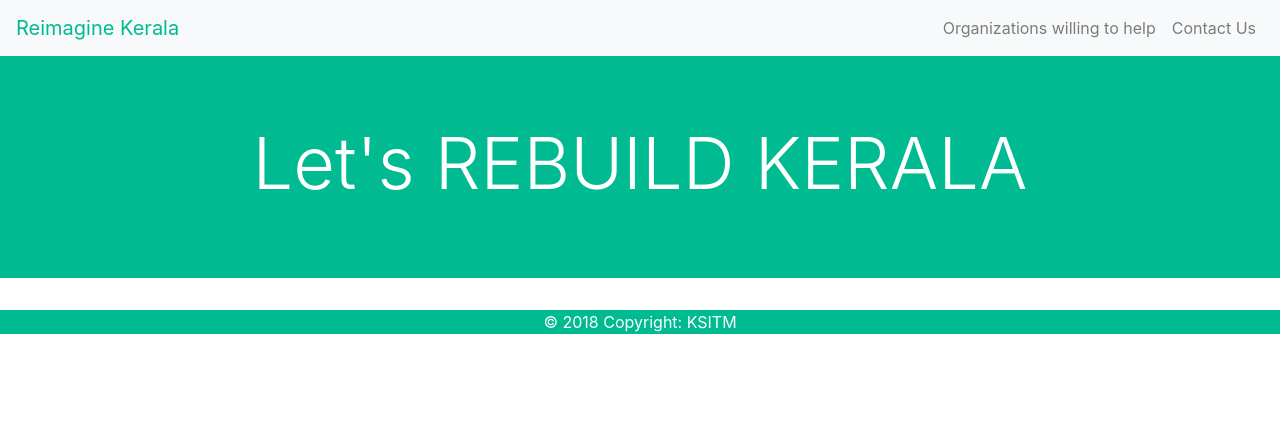
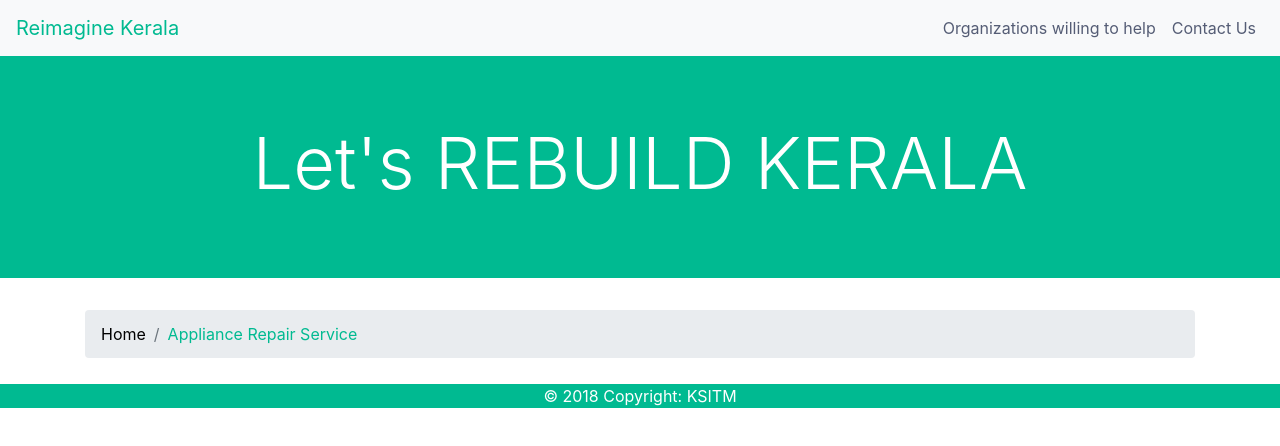
Before and after one commit to afterflood/help.afterflood.in, a React (Create React App) app: page /appl-repair in a window 1280 px wide. Shown: the top 446 px of the page. Built offline with nearby package versions, Linux system fonts and the light colour scheme.

Commit message:
Completed Routing integration

```diff
--- /dev/null
+++ b/src/components/ApplianceRepair.js
@@ -0,0 +1,43 @@
+import React, { Component } from 'react';
+import { Card, Button, Container, CardTitle, CardText, Row, Col } from 'reactstrap';
+import { Breadcrumb, BreadcrumbItem } from 'reactstrap';
+import { Link } from 'react-router-dom'
+const greenbgStyle = {
+    background:'#00BA91'
+  };
+
+  const greenStyle = {
+    color :'#00BA91'
+  };
+
+  const whiteStyle = {
+    color :'black'
+  };
+
+
+  class ApplianceRepair extends Component {
+    nextPath(path) {
+      this.props.history.push(path);
+    }
+    render() {
+      return (
+        <Container>
+        <Breadcrumb >
+        <BreadcrumbItem><Link style={whiteStyle} to='/'>Home</Link></BreadcrumbItem>
+        <BreadcrumbItem active><a style={greenStyle} >Appliance Repair Service</a></BreadcrumbItem>
+      </Breadcrumb>
+        <Row >
+          <Col  md="6" >
+
+          </Col>
+          <Col  md="6" >
+
+          </Col>
+        </Row>
+        </Container>
+
+      );
+    }
+  }
+
+  export default ApplianceRepair;
--- a/src/components/Main.js
+++ b/src/components/Main.js
@@ -1,11 +1,13 @@
 import React from 'react'
 import { Switch, Route } from 'react-router-dom'
 import OrganizationListing from './OrganizationListing'
+import ApplianceRepair from './ApplianceRepair'
 const Main = () => (
   <main>
     <Switch>
       <Route exact path='/' component={OrganizationListing}/>
       <Route path='/orglist' component={OrganizationListing}/>
+      <Route path='/appl-repair' component={ApplianceRepair}/>
     </Switch>
   </main>
 )
--- a/src/components/NavigationBar.js
+++ b/src/components/NavigationBar.js
@@ -1,4 +1,5 @@
 import React from 'react';
+import { Link } from 'react-router-dom'
 import {
   Collapse,
   Navbar,
@@ -11,6 +12,10 @@ import {
 
   const greenStyle = {
     color: '#00BA91'
+  };
+
+  const blackStyle = {
+    color: '#555D75'
   };
 
 class NavigationBar extends React.Component {
@@ -31,15 +36,15 @@ class NavigationBar extends React.Component {
     return (
       <div>
         <Navbar color="light" light expand="md">
-          <NavbarBrand style={greenStyle} href="/">Reimagine Kerala</NavbarBrand>
+          <NavbarBrand ><Link style={greenStyle} to='/'>Reimagine Kerala</Link></NavbarBrand>
           <NavbarToggler onClick={this.toggle} />
           <Collapse isOpen={this.state.isOpen} navbar>
             <Nav className="ml-auto" navbar>
               <NavItem>
-                <NavLink  href="">Organizations willing to help</NavLink>
+                <NavLink ><Link style={blackStyle} to='/orglist'>Organizations willing to help</Link></NavLink>
               </NavItem>
               <NavItem>
-                <NavLink  href="">Contact Us</NavLink>
+                <NavLink  ><Link style={blackStyle} to='/'>Contact Us</Link></NavLink>
               </NavItem>
             </Nav>
           </Collapse>
--- a/src/components/OrganizationListing.js
+++ b/src/components/OrganizationListing.js
@@ -1,7 +1,8 @@
 import React, { Component } from 'react';
 import { Card, Button, Container, CardTitle, CardText, Row, Col } from 'reactstrap';
 import { Breadcrumb, BreadcrumbItem } from 'reactstrap';
-import './css/VolunteerListing.css'
+import { Link } from 'react-router-dom'
+import './css/OrganizationListing.css'
 
 const greenbgStyle = {
     background:'#00BA91'
@@ -17,11 +18,14 @@ const greenbgStyle = {
 
 
   class OrganizationListing extends Component {
+    nextPath(path) {
+      this.props.history.push(path);
+    }
     render() {
       return (
         <Container>
         <Breadcrumb >
-        <BreadcrumbItem><a style={whiteStyle} href="/">Home</a></BreadcrumbItem>
+        <BreadcrumbItem><Link style={whiteStyle} to='/'>Home</Link></BreadcrumbItem>
         <BreadcrumbItem active><a style={greenStyle} >Organizations willing to help</a></BreadcrumbItem>
       </Breadcrumb>
         <Row >
@@ -36,7 +40,7 @@ const greenbgStyle = {
           <Card className="card" body>
             <CardTitle className="Vol-title" style={greenStyle}>Free Service - Appliances Repair</CardTitle>
             <CardText className="cardtext">Information on the brands and dealerships offering free services to restore your appliances damaged in the disaster.<br/> <br/> <br/></CardText>
-            <Button href="tel:18002095511" target="_blank" className="Vol-contactbutton" style={greenbgStyle}>Visit</Button>
+             <Button onClick={() => this.nextPath('/appl-repair') } className="Vol-contactbutton" style={greenbgStyle}>Visit</Button>
           </Card>
           </Col>
         </Row>
```
Also changed, not shown: src/components/css/OrganizationListing.css (renamed from src/components/css/VolunteerListing.css), 1 other file (tests, documents, lock files or other folders).
